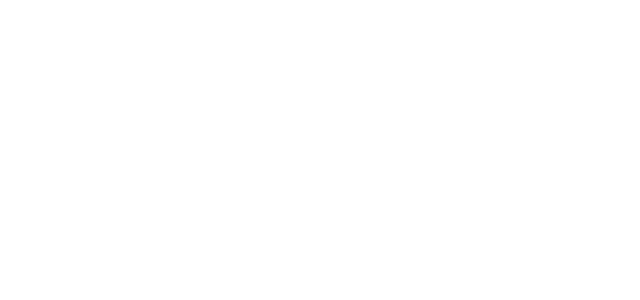
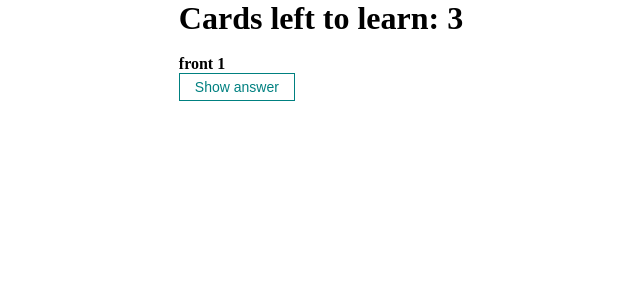
Before and after one commit to TurboGoose/Flashcard.io, a React (Create React App) app in the folder frontend/: page /decks/1/learn in a window 1280 px wide. Shown: the top 300 px of the page, without its empty margins (319-959 px from the left). Built offline with nearby package versions, Linux system fonts and the light colour scheme; sample sign-in values are in the browser's storage.

Commit message:
Implement logic for /learn page

```diff
--- a/frontend/src/pages/Learn.jsx
+++ b/frontend/src/pages/Learn.jsx
@@ -1,8 +1,71 @@
-import React from 'react';
+import React, {useContext, useEffect, useState} from 'react';
+import {AuthContext} from "../context";
+import {useHistory, useParams} from "react-router-dom";
+import MyButton from "../components/UI/button/MyButton";
+import {useFetching} from "../hooks/useFetching";
+import LearningService from "../API/LearningService";
 
 const Learn = () => {
+    const router = useHistory()
+    const userId = useContext(AuthContext).user.userId
+    const deckId = useParams().deckId;
+
+    const [cards, setCards] = useState([  // delete this
+        {cardId: 1, deckId: deckId, front: "front 1", back: "back 1", nextPractice: Date.now(), creationTime: Date.now(), lastModified: Date.now()},
+        {cardId: 2, deckId: deckId, front: "front 2", back: "back 2", nextPractice: Date.now(), creationTime: Date.now(), lastModified: Date.now()},
+        {cardId: 3, deckId: deckId, front: "front 3", back: "back 3", nextPractice: Date.now(), creationTime: Date.now(), lastModified: Date.now()}
+    ])
+
+    const [index, setIndex] = useState(1)
+    const [curCard, setCurCard] = useState(cards[0])
+    const [isAnswerShowing, setIsAnswerShowing] = useState(false)
+
+    const [fetchCards, isLoading, error] = useFetching( async () => {
+        const response = await LearningService.loadCardsToLearn(userId, deckId)
+        setCards(response.data)
+    })
+
+    // useEffect(() => {
+    //     fetchCards()
+    // }, [])
+
+    const factory = (q) => {
+        return () => {
+            setIndex(index + 1)
+            const reviewData = {cardId: curCard.cardId, quality: q}
+            // LearningService.updateCard(userId, deckId, reviewData)
+            if (index >= cards.length) {
+                router.push("/decks")
+                return
+            }
+            setCurCard(cards[index])
+            setIsAnswerShowing(false)
+        };
+    }
+
     return (
         <div>
+            <h1>Cards left to learn: {cards.length - index + 1}</h1>
+            <br/>
+            <strong>{curCard.front}</strong>
+            <br/>
+            <MyButton onClick={() => setIsAnswerShowing(true)}>Show answer</MyButton>
+            <br/>
+            {isAnswerShowing &&
+                <div>
+                    <div>{curCard.back}</div>
+                    <br/>
+                    <div>
+                        <h2>Eval your quality of answer:</h2>
+                        <br/>
+                        <MyButton onClick={factory(1)}>1</MyButton>
+                        <MyButton onClick={factory(2)}>2</MyButton>
+                        <MyButton onClick={factory(3)}>3</MyButton>
+                        <MyButton onClick={factory(4)}>4</MyButton>
+                        <MyButton onClick={factory(5)}>5</MyButton>
+                    </div>
+                </div>
+            }
 
         </div>
     );
```
